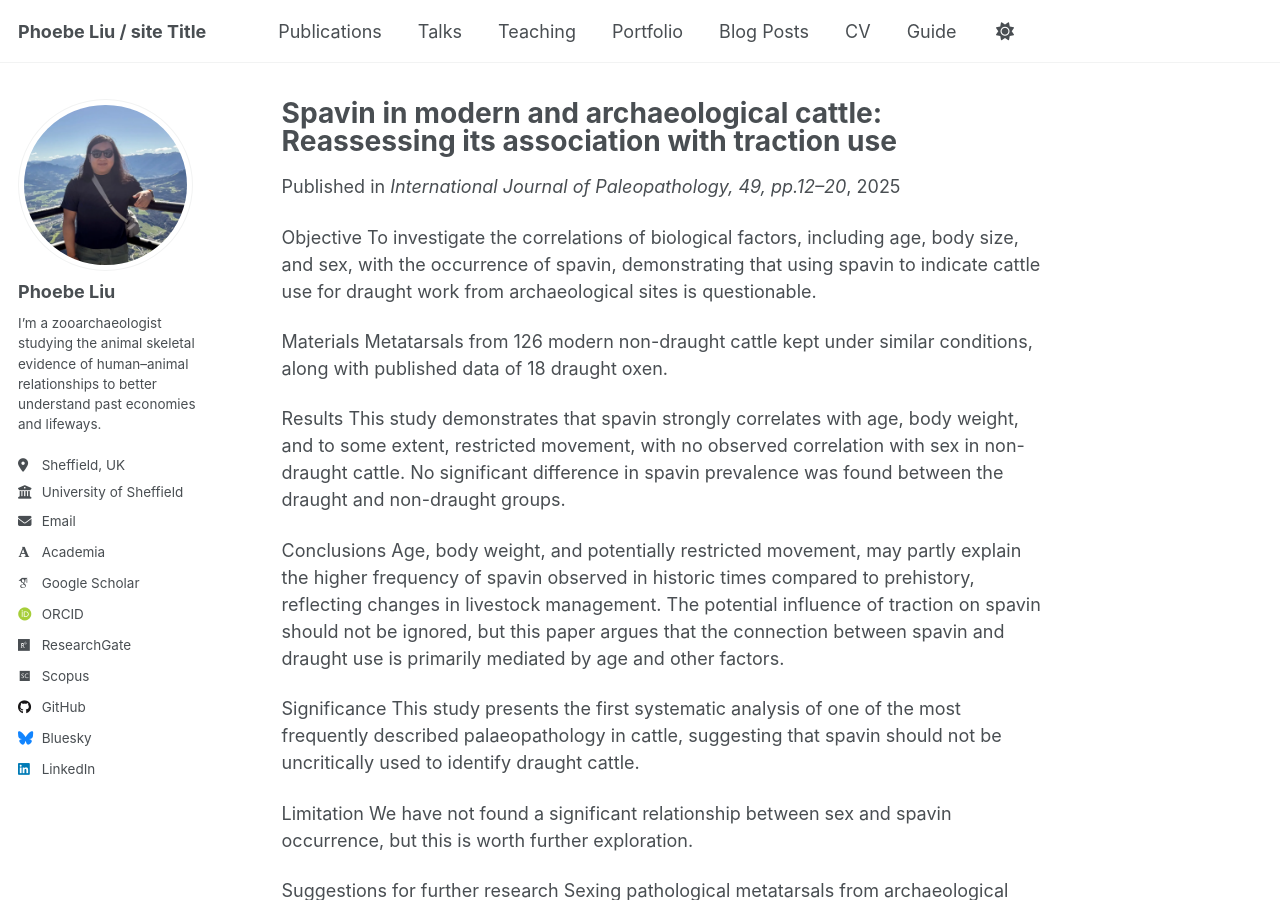
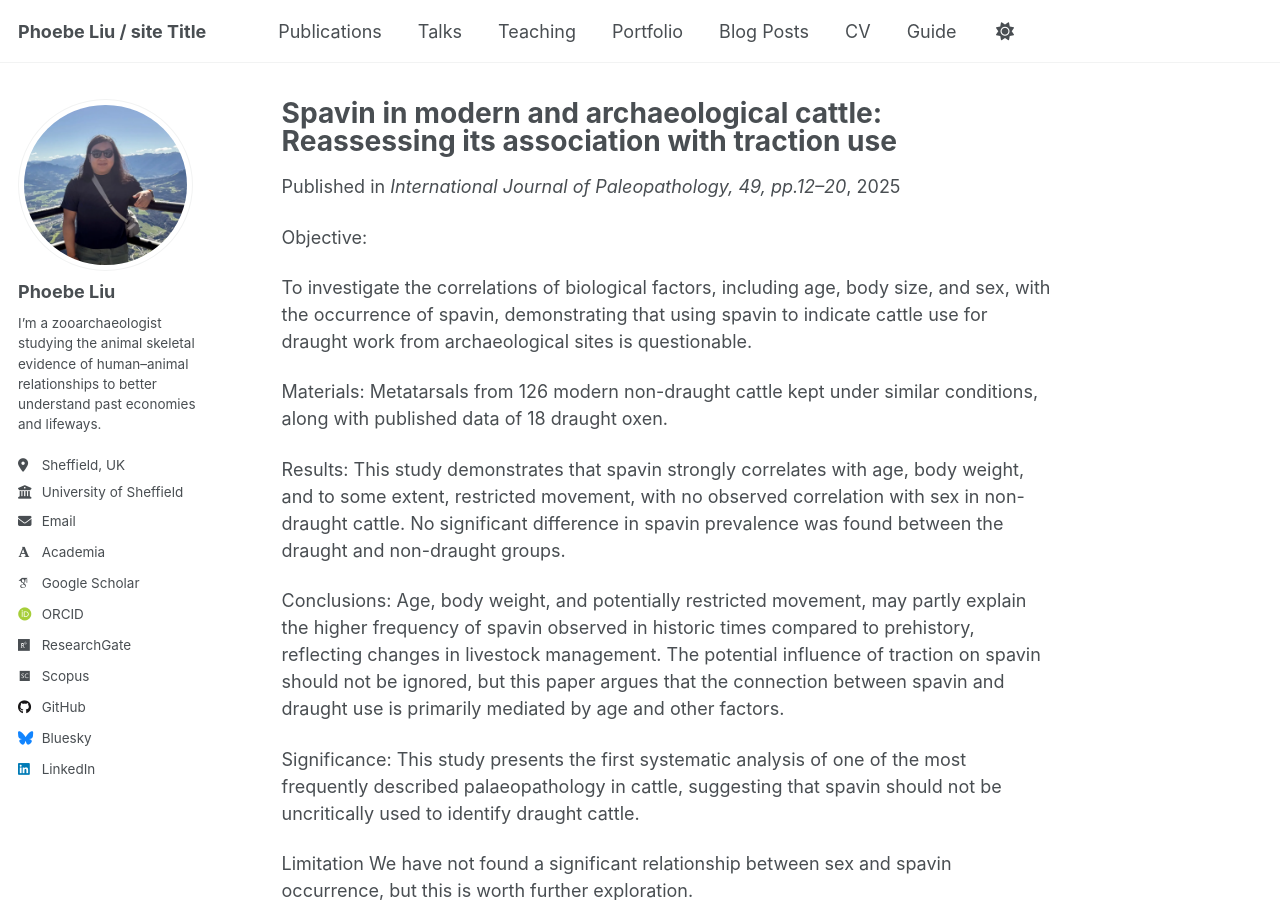
Before and after one commit to Phoebe-WCLiu/phoebe-wcliu.github.io, a Jekyll site: the page built from _publications/2010-10-01-paper-title-number-2.md, in a window 1280 px wide and 900 px high. Built offline with Jekyll 4.4.1, drawn with Linux system fonts in a browser that asks for light colours; some web fonts are replaced; a script that is not in the unit is left out; part of the change alters nothing that is shown.

```diff
--- a/_publications/2010-10-01-paper-title-number-2.md
+++ b/_publications/2010-10-01-paper-title-number-2.md
@@ -11,19 +11,20 @@ paperurl: 'http://academicpages.github.io/files/paper2.pdf'
 citation: 'Your Name, You. (2010). &quot;Paper Title Number 2.&quot; <i>Journal 1</i>. 1(2).'
 ---
 
-Objective
+Objective:
+
 To investigate the correlations of biological factors, including age, body size, and sex, with the occurrence of spavin, demonstrating that using spavin to indicate cattle use for draught work from archaeological sites is questionable.
 
-Materials
+Materials:
 Metatarsals from 126 modern non-draught cattle kept under similar conditions, along with published data of 18 draught oxen.
 
-Results
+Results:
 This study demonstrates that spavin strongly correlates with age, body weight, and to some extent, restricted movement, with no observed correlation with sex in non-draught cattle. No significant difference in spavin prevalence was found between the draught and non-draught groups.
 
-Conclusions
+Conclusions:
 Age, body weight, and potentially restricted movement, may partly explain the higher frequency of spavin observed in historic times compared to prehistory, reflecting changes in livestock management. The potential influence of traction on spavin should not be ignored, but this paper argues that the connection between spavin and draught use is primarily mediated by age and other factors.
 
-Significance
+Significance:
 This study presents the first systematic analysis of one of the most frequently described palaeopathology in cattle, suggesting that spavin should not be uncritically used to identify draught cattle.
 
 Limitation
```
